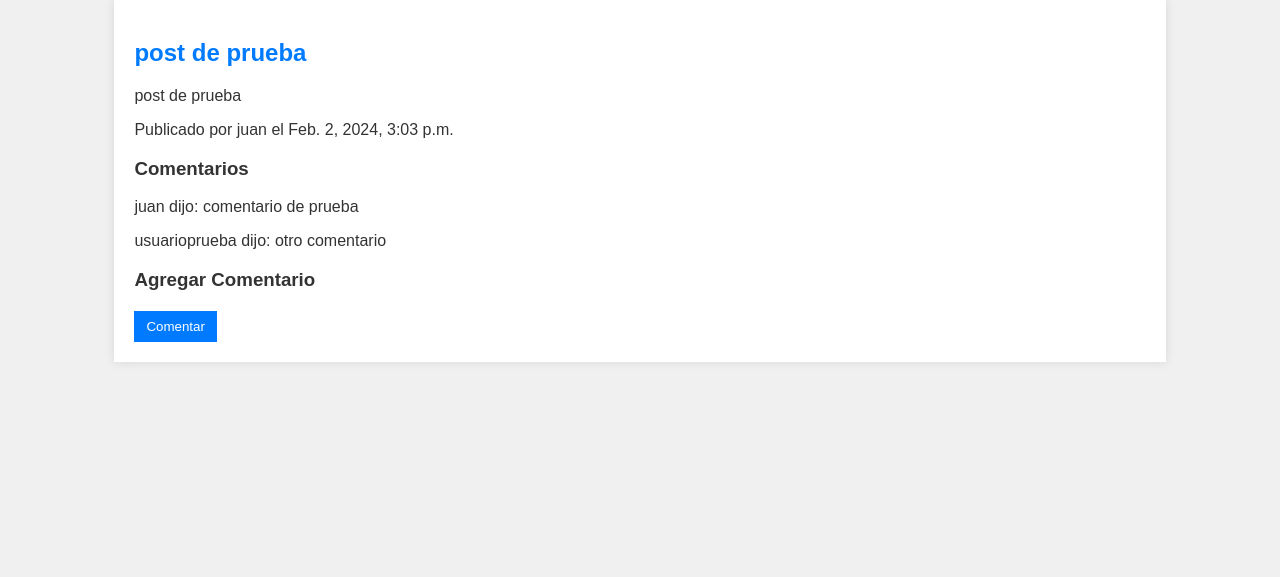
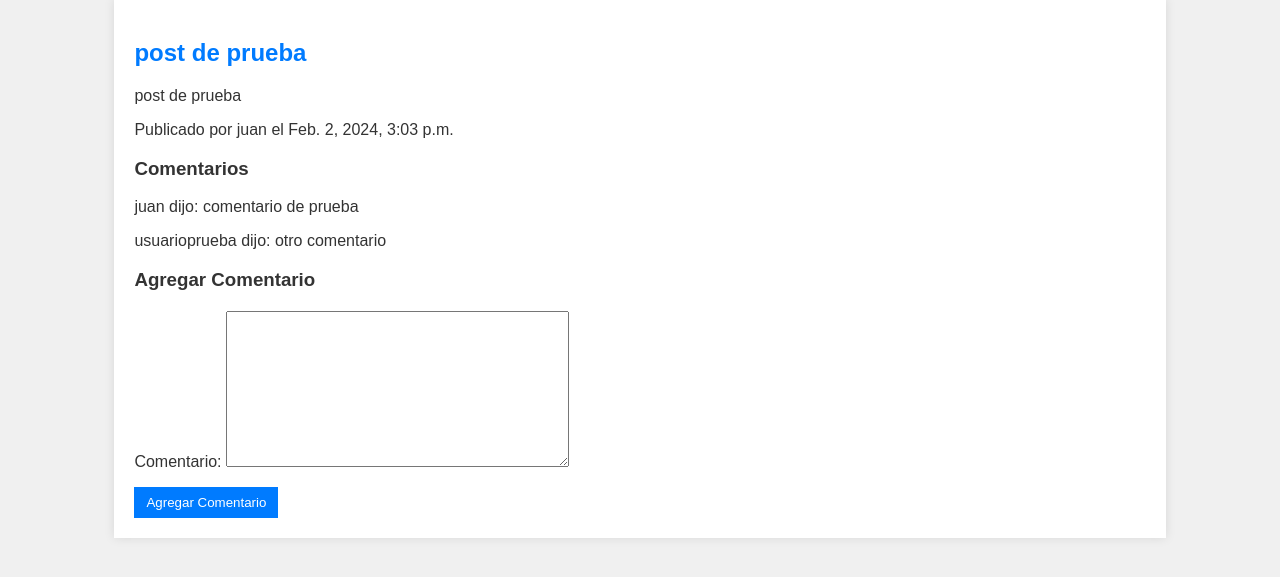
Before and after one commit to JuanseCipolat/PlaygroundFinalProject-Cipolat, a Django app: page /post/1/ in a window 1280 px wide. Shown: the part 127-704 px from the top of the page. Run offline with Django 3.2, Linux system fonts and the light colour scheme; a user stored in the database is signed in; data comes from the database, SQL or seed files in the repository; both versions use the stored data as it was after the commit.

Commit message:
segundo commit

```diff
--- a/blog/templates/blog/detalle_publicacion.html
+++ b/blog/templates/blog/detalle_publicacion.html
@@ -1,19 +1,27 @@
 {% extends 'blog/base.html' %}
 
 {% block contenido %}
+  <div>
     <h2>{{ publicacion.titulo }}</h2>
     <p>{{ publicacion.contenido }}</p>
     <p>Publicado por {{ publicacion.autor.username }} el {{ publicacion.fecha_creacion }}</p>
+  </div>
 
+  <!-- Comentarios -->
+  <div id="comentarios">
     <h3>Comentarios</h3>
     {% for comentario in comentarios %}
       <p>{{ comentario.autor.username }} dijo: {{ comentario.texto }}</p>
     {% endfor %}
+  </div>
 
+  <!-- Formulario para agregar comentario -->
+  <div id="agregar-comentario">
     <h3>Agregar Comentario</h3>
-  <form method="post">
+    <form method="post" action="{% url 'detalle_publicacion' pk=publicacion.id %}">
       {% csrf_token %}
-    {{ formulario_comentario.as_p }}
-    <button type="submit">Comentar</button>
+      {{ comentario_form.as_p }}
+      <button type="submit">Agregar Comentario</button>
     </form>
+  </div>
 {% endblock %}
--- a/blog/urls.py
+++ b/blog/urls.py
@@ -4,10 +4,10 @@ from .views import inicio, registro, detalle_publicacion, crear_post, acerca_de
 
 urlpatterns = [
     path('login/', LoginView.as_view(template_name='blog/login.html'), name='login'),
-    path('logout/', LogoutView.as_view(), name='logout'),
-    path('', inicio, name='inicio'),
+    path('logout/', LogoutView.as_view(next_page='inicio'), name='logout'),
     path('registro/', registro, name='registro'),
     path('post/<int:pk>/', detalle_publicacion, name='detalle_publicacion'),
     path('crear_post/', crear_post, name='crear_post'),
     path('acerca_de/', acerca_de, name='acerca_de'),
+    path('', inicio, name='inicio'),  # Agregamos la ruta para la página de inicio
 ]
--- a/blog/views.py
+++ b/blog/views.py
@@ -8,7 +8,8 @@ from django.contrib import messages
 
 def inicio(request):
     publicaciones = Publicacion.objects.all()
-    return render(request, 'blog/inicio.html', {'publicaciones': publicaciones})
+    comentarios = Comentario.objects.all()
+    return render(request, 'blog/inicio.html', {'publicaciones': publicaciones, 'comentarios': comentarios})
 
 @login_required
 def crear_post(request):
@@ -39,18 +40,23 @@ def registro(request):
 
     return render(request, 'blog/registro.html', {'form': form})
 
+@login_required
 def detalle_publicacion(request, pk):
     publicacion = get_object_or_404(Publicacion, pk=pk)
     comentarios = Comentario.objects.filter(publicacion=publicacion)
+
     if request.method == 'POST':
         comentario_form = ComentarioForm(request.POST)
         if comentario_form.is_valid():
             comentario = comentario_form.save(commit=False)
             comentario.publicacion = publicacion
+            comentario.autor = request.user
             comentario.save()
             return redirect('detalle_publicacion', pk=publicacion.pk)
+
     else:
         comentario_form = ComentarioForm()
+
     return render(request, 'blog/detalle_publicacion.html', {'publicacion': publicacion, 'comentarios': comentarios, 'comentario_form': comentario_form})
 
 @login_required
```
Also changed, not shown: blog/templates/blog/inicio.html (+11 -0 lines), db.sqlite3. Lines whose indentation alone changed are shown as unchanged.
